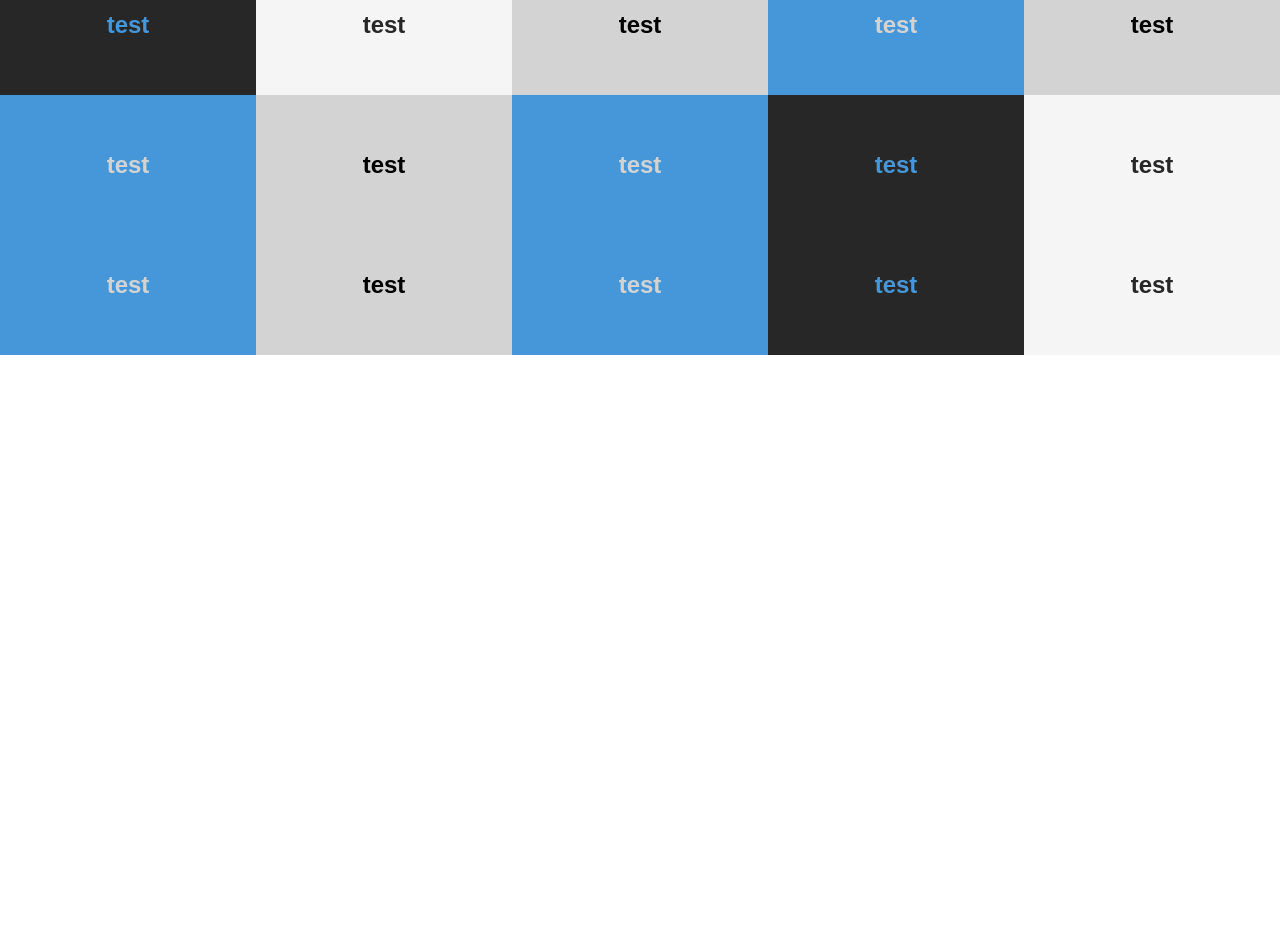
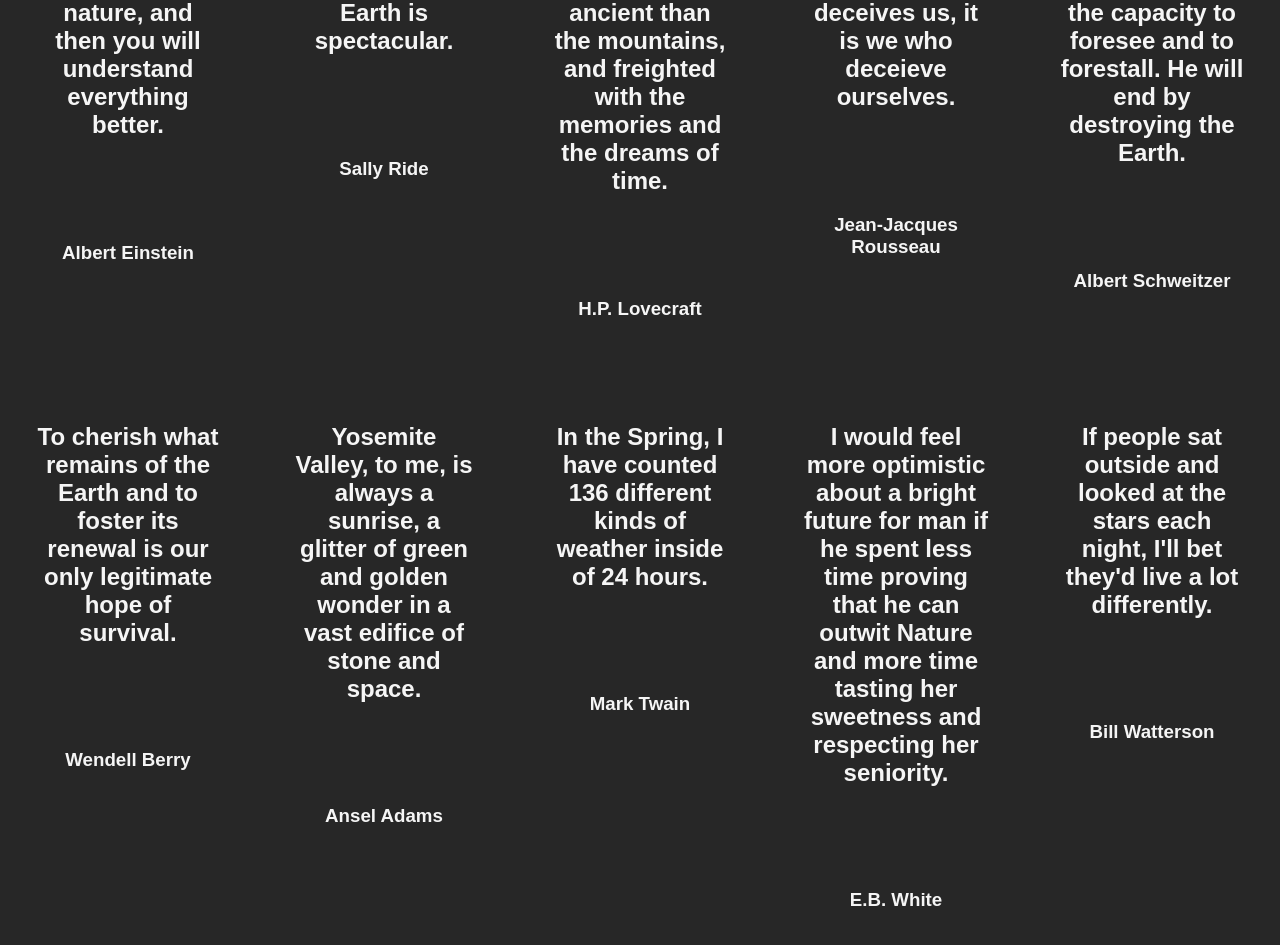
Before and after one commit to jm-dixon/Earth-Trivia, a Nuxt app: page / in a window 1280 px wide. Shown: the part 1301-2246 px from the top of the page. Before the commit the page ends 1656 px from the top, so only its background shows below. Built offline with nearby package versions, Linux system fonts and the light colour scheme.

Commit message:
adding quote generating functionality to 'QuoteReel.vue' and html structure for component

```diff
--- a/components/IndexBlock.vue
+++ b/components/IndexBlock.vue
@@ -51,7 +51,6 @@ export default {
 }
 .IndexBlock p {
   white-space: pre-line;
-  margin: 0;
 }
 .IndexBlock h1, h4 {
   margin-bottom: 0;
@@ -60,6 +59,6 @@ export default {
   font-size: 1.5em;
 }
 .IndexBlock__quickLinks {
-  margin: 0;
+  margin-top: 0;
 }
 </style>
--- a/components/QuoteReel.vue
+++ b/components/QuoteReel.vue
@@ -1,12 +1,44 @@
 <template>
   <div class="QuoteReel flex jc-c ac-c ff-r-w">
-    <div v-for="item in loadedQuotes" v-bind:key="item.id" :style="{ backgroundColor: item.background, color: item.color }">
-      <h2>
-        {{ item.quote }}
-      </h2>
-      <h2>
-        {{ item.author }}
-      </h2>
+    <div class="QuoteReel__container flex ff-c-nw" :style="{ backgroundColor: this.loadedQuotes[0].background }">
+      <h2>{{ loadedQuotes[0].quote }}</h2>
+      <h3>{{ loadedQuotes[0].author }}</h3>
+    </div>
+    <div class="QuoteReel__container flex ff-c-nw" :style="{ backgroundColor: this.loadedQuotes[0].background }">
+      <h2>{{ loadedQuotes[1].quote }}</h2>
+      <h3>{{ loadedQuotes[1].author }}</h3>
+    </div>
+    <div class="QuoteReel__container flex ff-c-nw" :style="{ backgroundColor: this.loadedQuotes[0].background }">
+      <h2>{{ loadedQuotes[2].quote }}</h2>
+      <h3>{{ loadedQuotes[2].author }}</h3>
+    </div>
+    <div class="QuoteReel__container flex ff-c-nw" :style="{ backgroundColor: this.loadedQuotes[0].background }">
+      <h2>{{ loadedQuotes[3].quote }}</h2>
+      <h3>{{ loadedQuotes[3].author }}</h3>
+    </div>
+    <div class="QuoteReel__container flex ff-c-nw" :style="{ backgroundColor: this.loadedQuotes[0].background }">
+      <h2>{{ loadedQuotes[4].quote }}</h2>
+      <h3>{{ loadedQuotes[4].author }}</h3>
+    </div>
+    <div class="QuoteReel__container flex ff-c-nw" :style="{ backgroundColor: this.loadedQuotes[0].background }">
+      <h2>{{ loadedQuotes[5].quote }}</h2>
+      <h3>{{ loadedQuotes[5].author }}</h3>
+    </div>
+    <div class="QuoteReel__container flex ff-c-nw" :style="{ backgroundColor: this.loadedQuotes[0].background }">
+      <h2>{{ loadedQuotes[6].quote }}</h2>
+      <h3>{{ loadedQuotes[6].author }}</h3>
+    </div>
+    <div class="QuoteReel__container flex ff-c-nw" :style="{ backgroundColor: this.loadedQuotes[0].background }">
+      <h2>{{ loadedQuotes[7].quote }}</h2>
+      <h3>{{ loadedQuotes[7].author }}</h3>
+    </div>
+    <div class="QuoteReel__container flex ff-c-nw" :style="{ backgroundColor: this.loadedQuotes[0].background }">
+      <h2>{{ loadedQuotes[8].quote }}</h2>
+      <h3>{{ loadedQuotes[8].author }}</h3>
+    </div>
+    <div class="QuoteReel__container flex ff-c-nw" :style="{ backgroundColor: this.loadedQuotes[0].background }">
+      <h2>{{ loadedQuotes[9].quote }}</h2>
+      <h3>{{ loadedQuotes[9].author }}</h3>
     </div>
   </div>
 </template>
@@ -22,17 +54,47 @@ export default {
     return {
       quotesArray: [earthQuotes, spaceQuotes],
       loadedQuotes: [
-        { id: '0', author: 'test', quote: 'test', background: 'var(--color-grey)', color: 'var(--color-neruoscriptBlue)' },
-        { id: '1', author: 'test', quote: 'test', background: 'var(--color-whiteSmoke)', color: 'var(--color-grey)' },
-        { id: '2', author: 'test', quote: 'test', background: 'var(--color-lightGrey)', color: 'var(--color-black)' },
-        { id: '3', author: 'test', quote: 'test', background: 'var(--color-neruoscriptBlue)', color: 'var(--color-lightGrey)' },
-        { id: '4', author: 'test', quote: 'test', background: 'var(--color-lightGrey)', color: 'var(--color-black)' },
-        { id: '5', author: 'test', quote: 'test', background: 'var(--color-neruoscriptBlue)', color: 'var(--color-lightGrey)' },
-        { id: '6', author: 'test', quote: 'test', background: 'var(--color-lightGrey)', color: 'var(--color-black)' },
-        { id: '7', author: 'test', quote: 'test', background: 'var(--color-neruoscriptBlue)', color: 'var(--color-lightGrey)' },
-        { id: '8', author: 'test', quote: 'test', background: 'var(--color-grey)', color: 'var(--color-neruoscriptBlue)' },
-        { id: '9', author: 'test', quote: 'test', background: 'var(--color-whiteSmoke)', color: 'var(--color-grey)' }
+        { id: 0, author: 'test', quote: 'test', background: 'var(--color-grey)', color: 'var(--color-neruoscriptBlue)' },
+        { id: 1, author: 'test', quote: 'test', background: 'var(--color-whiteSmoke)', color: 'var(--color-grey)' },
+        { id: 2, author: 'test', quote: 'test', background: 'var(--color-lightGrey)', color: 'var(--color-black)' },
+        { id: 3, author: 'test', quote: 'test', background: 'var(--color-neruoscriptBlue)', color: 'var(--color-lightGrey)' },
+        { id: 4, author: 'test', quote: 'test', background: 'var(--color-lightGrey)', color: 'var(--color-black)' },
+        { id: 5, author: 'test', quote: 'test', background: 'var(--color-neruoscriptBlue)', color: 'var(--color-lightGrey)' },
+        { id: 6, author: 'test', quote: 'test', background: 'var(--color-lightGrey)', color: 'var(--color-black)' },
+        { id: 7, author: 'test', quote: 'test', background: 'var(--color-neruoscriptBlue)', color: 'var(--color-lightGrey)' },
+        { id: 8, author: 'test', quote: 'test', background: 'var(--color-grey)', color: 'var(--color-neruoscriptBlue)' },
+        { id: 9, author: 'test', quote: 'test', background: 'var(--color-whiteSmoke)', color: 'var(--color-grey)' }
       ]
+    }
+  },
+  created () {
+    this.generateRandomQuote()
+  },
+  methods: {
+    generateRandomQuote () {
+      const selectedFile = this.quotesArray[
+        Math.floor(
+          Math.random() * this.quotesArray.length
+        )
+      ]
+      let counter = 0
+      const indexes = []
+      while (counter < selectedFile.length) {
+        const index = Math.floor(
+          Math.random() * selectedFile.length)
+        if (!indexes.includes(index)) {
+          indexes.push(index)
+          counter++
+        }
+      }
+      counter = 0
+      while (counter < selectedFile.length) {
+        const randomQuoteFromFile = selectedFile[indexes[counter]]
+        this.loadedQuotes[indexes[counter]].author = randomQuoteFromFile.author
+        this.loadedQuotes[indexes[counter]].quote = randomQuoteFromFile.quote
+        counter++
+      }
+      console.log(this.loadedQuotes)
     }
   }
 }
@@ -40,10 +102,14 @@ export default {
 
 <style type="text/css">
 /* stylelint-disable */
-.QuoteReel div {
+.QuoteReel__container {
   width: 20%;
   text-align: center;
   color: var(--color-whiteSmoke);
+}
+.QuoteReel__container div {
+  width: 100%;
+  height: 100%;
 }
 .QuoteReel h2, h3 {
   padding: var(--padding-lg);
```
